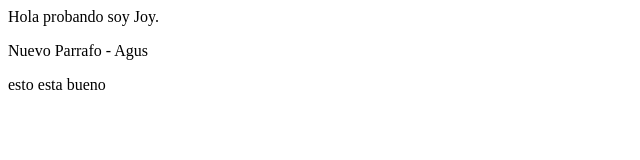
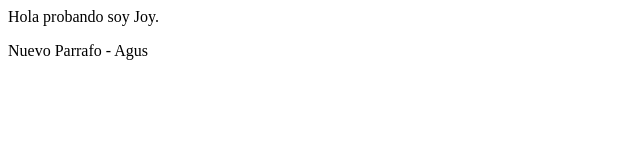
Before and after one commit to MysticWoman/prueba-en-equipo, a plain HTML site: page index.html in a window 1280 px wide. Shown: the whole page, without its empty margins (0-640 px from the left). Drawn offline with Linux system fonts and the light colour scheme.

Commit message:
modificado

```diff
--- a/index.html
+++ b/index.html
@@ -13,9 +13,7 @@
         </div>
 
     <p>Nuevo Parrafo - Agus</p>
-    <div>
-        esto esta bueno
-    </div>
+
     </section>
 </body>
 </html>
```
